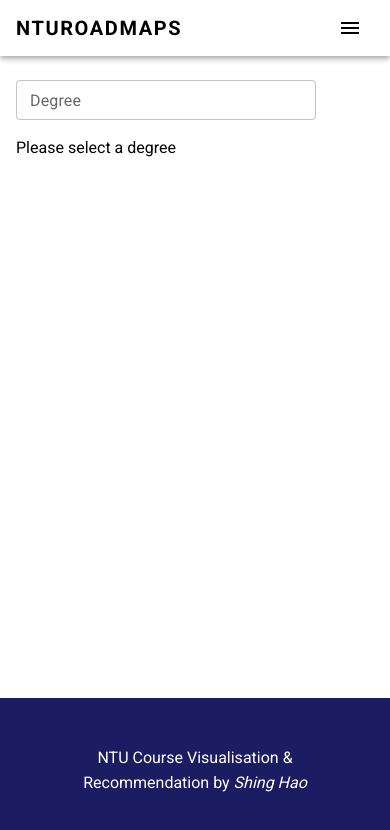
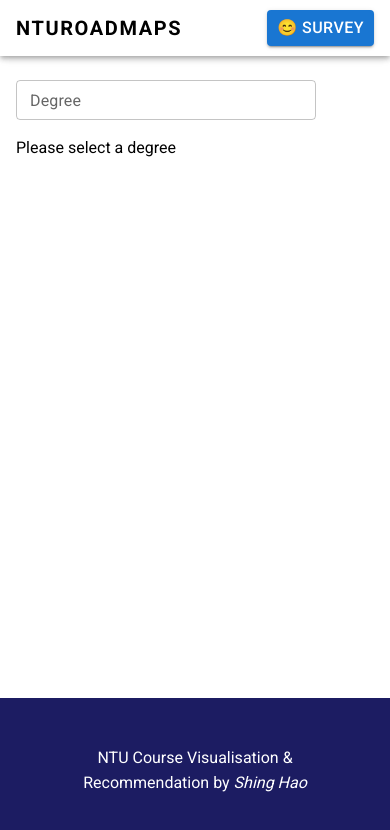
Before and after one commit to shinghao/ntu-roadmaps, a React (Vite) app: page / in a window 390 px wide. Shown: the top 830 px of the page. Built offline with nearby package versions, Linux system fonts and the light colour scheme.

Commit message:
feat: Temporary remove roadmap and courses nav button on header

```diff
--- a/src/components/Header/Header.tsx
+++ b/src/components/Header/Header.tsx
@@ -10,6 +10,8 @@ import {
   Button,
   MenuItem,
   Link,
+  useMediaQuery,
+  useTheme,
 } from "@mui/material";
 import MenuIcon from "@mui/icons-material/Menu";
 import "./Header.css";
@@ -34,6 +36,9 @@ const SurveyButton = () => (
 );
 
 function Header() {
+  const theme = useTheme();
+  const isMobile = useMediaQuery(theme.breakpoints.down("md"));
+
   const [anchorElNav, setAnchorElNav] = useState<null | HTMLElement>(null);
 
   const handleOpenNavMenu = (event: React.MouseEvent<HTMLElement>) => {
@@ -52,7 +57,9 @@ function Header() {
           sx={{ display: "flex", justifyContent: "space-between" }}
         >
           <a className="logo">NTUROADMAPS</a>
-          <Box sx={{ display: { xs: "flex", sm: "none" } }}>
+          <SurveyButton />
+          {/* {isMobile ? (
+            <Box sx={{ display: "flex" }}>
               <IconButton
                 size="large"
                 aria-label="open header menu"
@@ -99,7 +106,8 @@ function Header() {
                 </Box>
               </Menu>
             </Box>
-          <Box sx={{ display: { xs: "none", sm: "flex" }, gap: "1.5rem" }}>
+          ) : (
+            <Box sx={{ display: "flex", gap: "1.5rem" }}>
               {pages.map((page) => (
                 <Button
                   key={page}
@@ -117,6 +125,7 @@ function Header() {
               ))}
               <SurveyButton />
             </Box>
+          )} */}
         </Toolbar>
       </Container>
     </AppBar>
```
Lines whose indentation alone changed are shown as unchanged.
